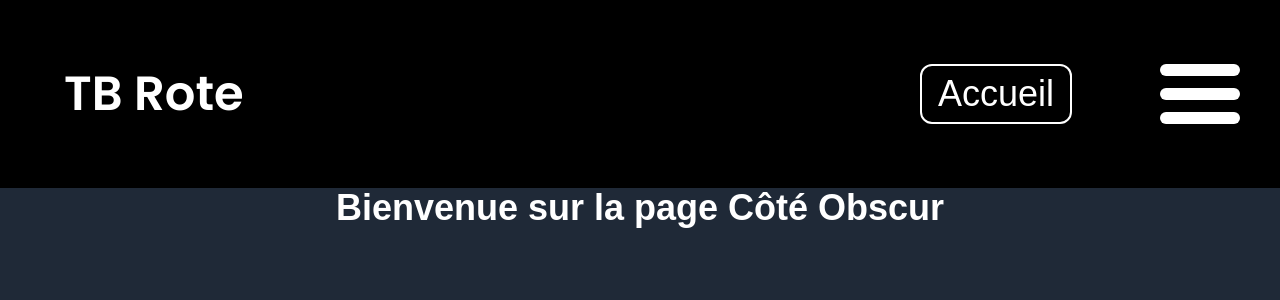
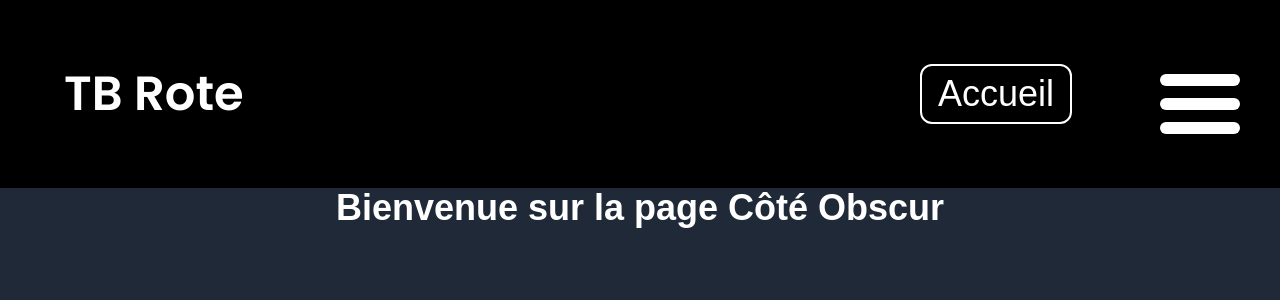
Before and after one commit to MaximeG44270/TB-Rote-JK, a React (Vite) app: page /dark in a window 1280 px wide. Shown: the top 300 px of the page. Built offline with nearby package versions, Linux system fonts and the light colour scheme.

Commit message:
correction position navbar

```diff
--- a/src/composants/Planete/Header2/Header.tsx
+++ b/src/composants/Planete/Header2/Header.tsx
@@ -10,7 +10,7 @@ const Header: React.FC = () => {
         <Link to="/" className="text-white rounded-xl border-white border-2 py-2 px-4 mr-10 md:text-xl lg:text-4xl md:mr-16 lg:mr-28">
           Accueil
         </Link>
-        <div className='items-start'>
+        <div className='flex'>
             <NavBar />
         </div>
       </div>
```
